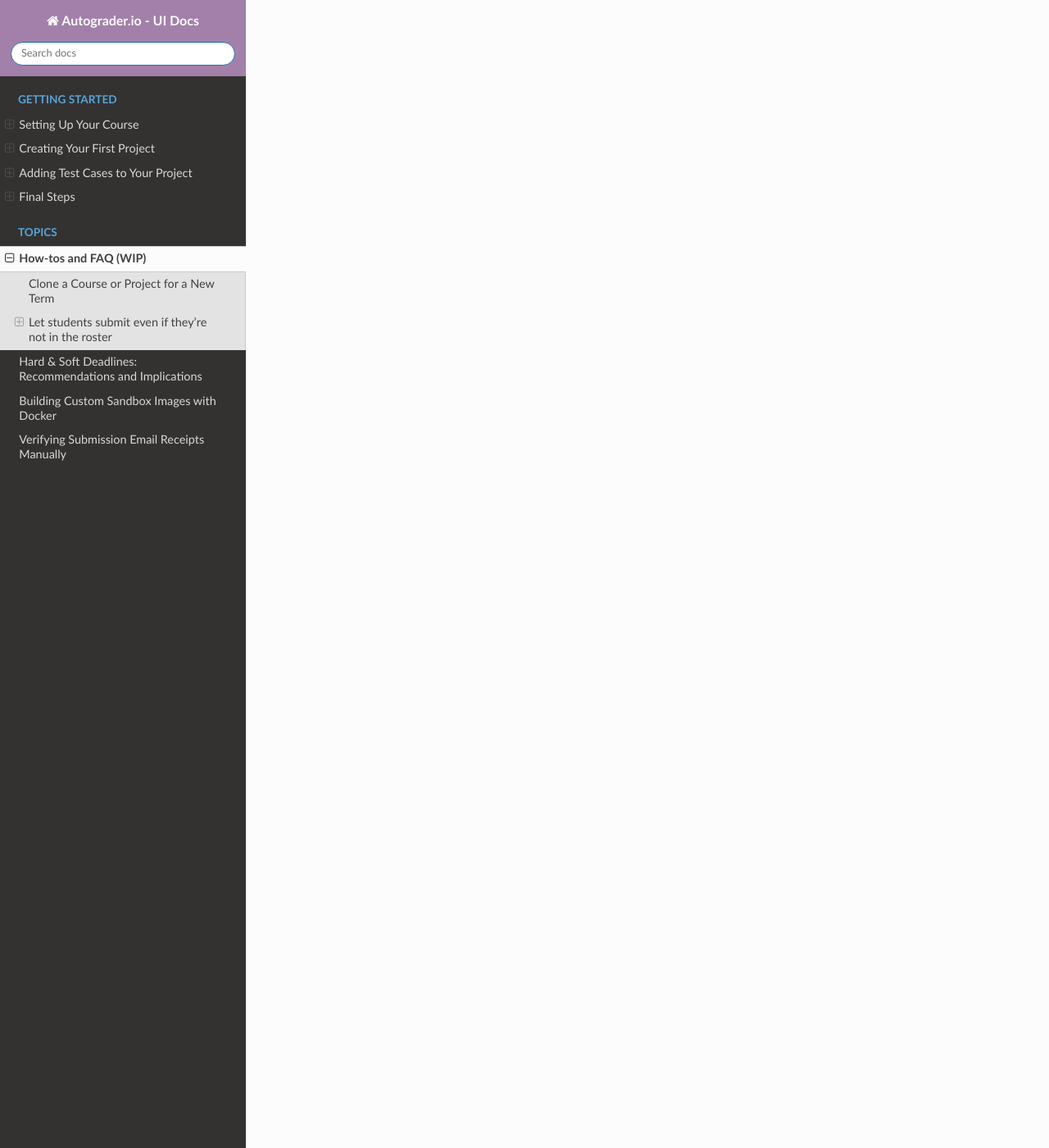
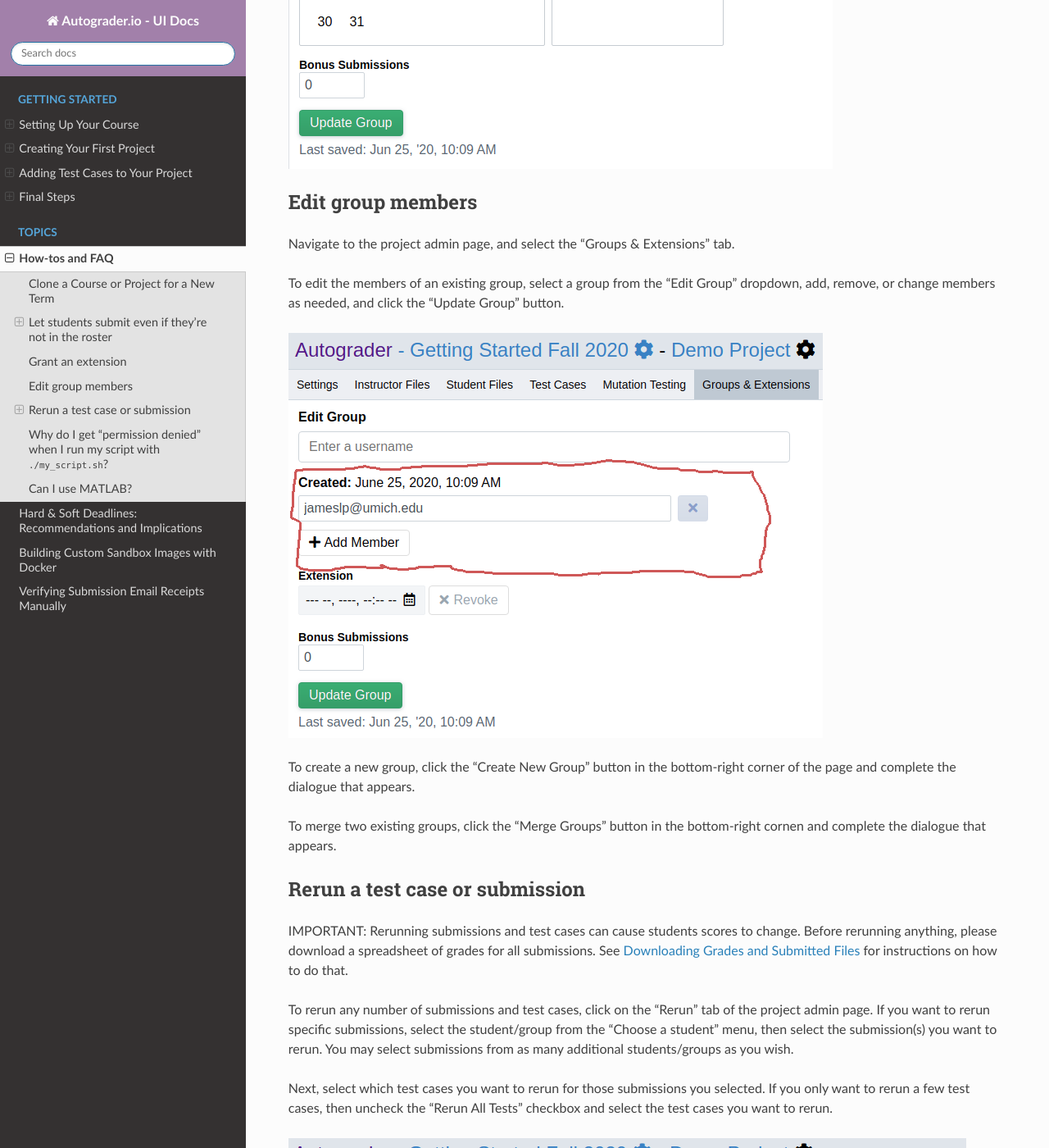
Before and after one commit to eecs-autograder/autograder.io, a Sphinx documentation site: the page built from docs/how_tos.rst, in a window 1280 px wide and 1400 px high, scrolled down 3717 px. Shown: the whole window at 82% size. Built offline with Sphinx 7.4.7 and the Read the Docs theme 2.0.0, drawn with Linux system fonts in a browser that asks for light colours; some of the changed text lies outside the part shown.

Commit message:
Filled in how-to topics such as group editing and reruns.

```diff
--- a/docs/getting_started/final_steps.rst
+++ b/docs/getting_started/final_steps.rst
@@ -8,6 +8,8 @@
 the "Save" button at the bottom of the page.
 
 .. image:: /pics/final_steps/publish_project.png
+
+.. _download-grades:
 
 Downloading Grades and Submitted Files
 --------------------------------------
--- a/docs/how_tos.rst
+++ b/docs/how_tos.rst
@@ -1,12 +1,12 @@
-How-tos and FAQ (WIP)
-=====================
-This page is a work in progress. Contributions are welcome through
+How-tos and FAQ
+===============
+This page will be updated as needed. Contributions are welcome through
 pull requests to our
 `GitHub repository <https://github.com/eecs-autograder/autograder.io/tree/master/docs>`_.
 
 Clone a Course or Project for a New Term
 ------------------------------------------
-To clone a project, see :ref:`copy-course`.
+To clone a course, see :ref:`copy-course`.
 
 To clone a project, navigate to the course admin page and click on the
 "Projects" tab. Click the "copy" icon for the project you want to clone.
@@ -52,17 +52,79 @@
 
 .. image:: /pics/how_tos/anyone_with_link_can_submit.png
 
-.. Grant an extension
-.. ------------------
+Then, share the project URL with your students. The link will be of the form
+:code:`autograder.io/web/project/<id>`.
 
-.. Edit group members or merge two groups
-.. --------------------------------------
+Grant an extension
+------------------
+To grant an extension, navigate to the project admin page, and select the
+"Groups & Extensions" tab. Select a group from the "Edit Group" dropdown,
+set their extension as desired, and click the "Update Group" button.
 
-.. Rerun a test case or submission
-.. --------------------------------
+.. image:: /pics/how_tos/grant_extension.png
 
-.. Why do I get "permission denied" when I run my script with ``./my_script.sh``?
-.. ------------------------------------------------------------------------------
+Edit group members
+------------------
+Navigate to the project admin page, and select the
+"Groups & Extensions" tab.
 
-.. Can I use MATLAB?
-.. -----------------
+To edit the members of an existing group, select a group from the
+"Edit Group" dropdown, add, remove, or change members as needed,
+and click the "Update Group" button.
+
+.. image:: /pics/how_tos/edit_group_members.png
+
+To create a new group, click the "Create New Group" button in the bottom-right
+corner of the page and complete the dialogue that appears.
+
+To merge two existing groups, click the "Merge Groups" button in the bottom-right
+cornen and complete the dialogue that appears.
+
+Rerun a test case or submission
+--------------------------------
+IMPORTANT: Rerunning submissions and test cases can cause students scores to
+change. Before rerunning anything, please download a spreadsheet of grades for
+all submissions. See :ref:`download-grades` for instructions on how to do that.
+
+To rerun any number of submissions and test cases, click on the "Rerun" tab
+of the project admin page. If you want to rerun specific submissions, select
+the student/group from the "Choose a student" menu, then select the submission(s)
+you want to rerun. You may select submissions from as many additional
+students/groups as you wish.
+
+Next, select which test cases you want to rerun for those submissions you selected.
+If you only want to rerun a few test cases, then uncheck the "Rerun All Tests"
+checkbox and select the test cases you want to rerun.
+
+.. image:: /pics/how_tos/rerun.png
+
+Once you've selected the submissions and tests you want to rerun, click the "Rerun"
+button. The progress of the rerun task will appear below and update automatically.
+
+Rerunning a "stuck" or "errored" submission
+^^^^^^^^^^^^^^^^^^^^^^^^^^^^^^^^^^^^^^^^^^^
+In some rare cases, a submission may not properly finish being grading. In the
+case of a service outage, this can result in the submission being marked with
+"error" status. In even rarer circumstances, a submission may get stuck in the
+"queued" or "grading" phase and stop making progress.
+
+In either of these circumstances, you can do a full rerun of the submission
+by selecting the appropriate submission and checking the "Rerun All Tests"
+and "Rerun All Suites" checkboxes as shown below. When the rerun finishes,
+the submission's status will be set to "finished."
+
+.. image:: /pics/how_tos/full_submission_rerun.png
+
+
+Why do I get "permission denied" when I run my script with ``./my_script.sh``?
+------------------------------------------------------------------------------
+File permissions aren't preserved when files are uploaded. You can run your
+script by invoking the appropriate interpreter, e.g. :code:`sh my_script.sh` or
+:code:`python3 my_code.py`.
+
+Can I use MATLAB?
+-----------------
+Sort of. Courses using Autograder.io that teach MATLAB typically use the
+`Octave <https://www.gnu.org/software/octave/>` interpreter in their autograder
+sandbox images. MATLAB's proprietary nature makes it difficult to install under
+the constraints that Autograder.io puts on sandbox images.
```
Also changed, not shown: docs/pics/how_tos/edit_group_members.png (added), docs/pics/how_tos/full_submission_rerun.png (added), docs/pics/how_tos/grant_extension.png (added), docs/pics/how_tos/rerun.png (added).
